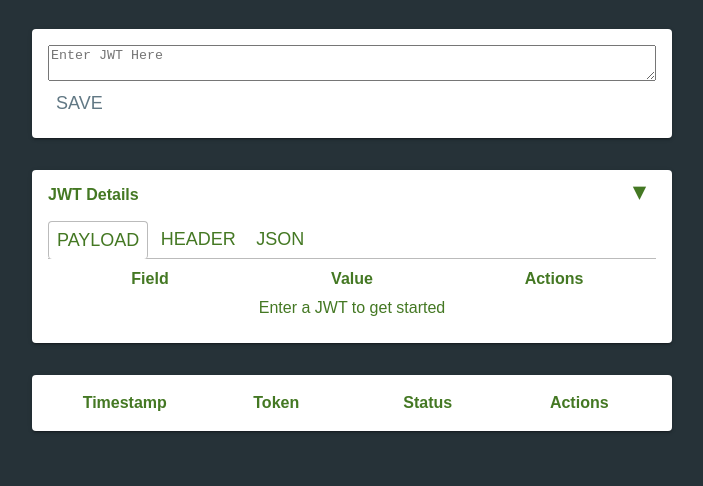
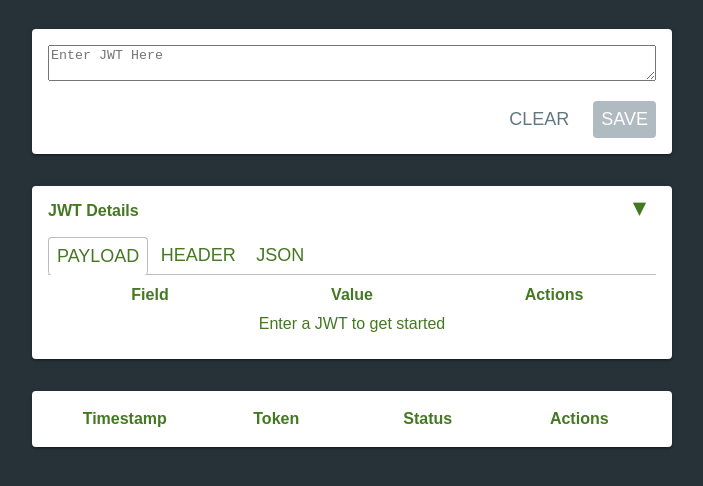
Before and after one commit to tkottke90/my-simple-tools, a plain HTML site: page src/pages/jwt-parser.html in a window 1280 px wide. Shown: the part 76-562 px from the top of the page, without its empty margins (288-991 px from the left). Drawn offline with Linux system fonts and the light colour scheme.

Commit message:
refactor(jwt-parser): Add input btn styles

```diff
--- a/src/pages/jwt-parser.html
+++ b/src/pages/jwt-parser.html
@@ -18,8 +18,25 @@
       margin-top: 2rem;
     }
 
+
+    #input-actions {
+      margin-top: 1rem;
+
+      display: flex;
+      justify-content: flex-end;
+    }
+
+    #input-actions > button {
+      margin-left: 1rem;
+    }
+
+    #clear-btn {
+      color: var(--theme-primary);
+    }
+
     #save-btn {
-      color: var(--theme-primary);
+      color: var(--theme-on-primary);
+      background-color: var(--theme-primary);
     }
 
     #tabs {
@@ -65,7 +82,10 @@
     </header>
     <section class="container-md card">
       <textarea class="theme-border" placeholder="Enter JWT Here" id="input"></textarea>
-      <button id="save-btn">Save</button>
+      <div id="input-actions">
+        <button id="clear-btn">Clear</button>
+        <button id="save-btn" disabled>Save</button>
+      </div>
     </section>
     <section class="container-md card accordion">
       <input id="accordion" checked type="checkbox">
```
